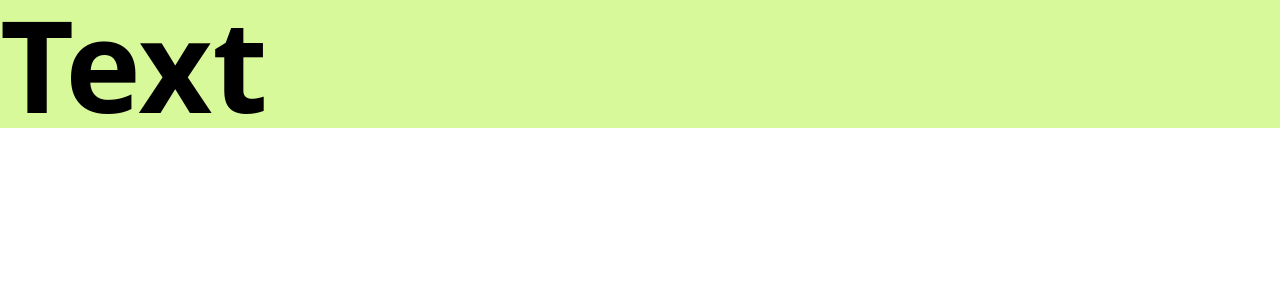
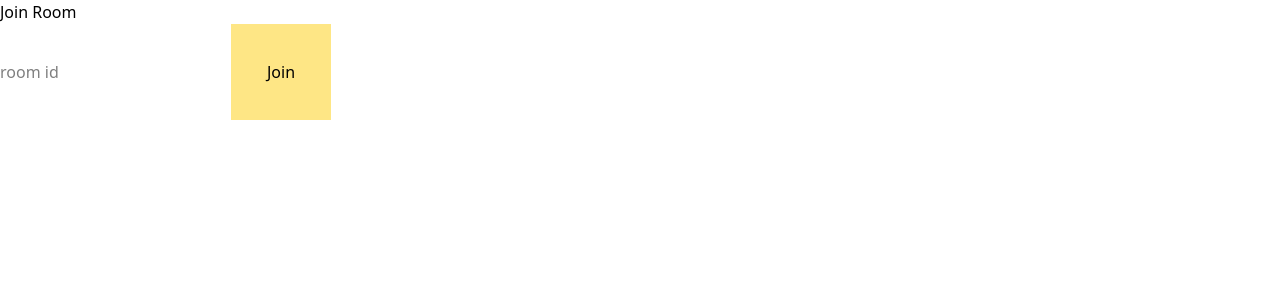
Before and after one commit to DaniilAndreyev/bridge, a Next.js app: page / in a window 1280 px wide. Shown: the top 300 px of the page. Built offline with nearby package versions, Linux system fonts and the light colour scheme.

Commit message:
feat: add basic home page

```diff
--- a/app/page.tsx
+++ b/app/page.tsx
@@ -1,3 +1,25 @@
+"use client"
+
+import { useRouter } from "next/navigation"
+import { useState } from "react"
+
 export default function Home() {
-  return <div className="text-9xl font-semibold bg-lime-200">Text</div>
+  const router = useRouter()
+  const [room, setRoom] = useState("")
+
+  return (
+    <div>
+      <h1>Join Room</h1>
+
+      <input
+        value={room}
+        onChange={(e) => setRoom(e.target.value)}
+        placeholder="room id"
+      />
+
+      <button className="p-9 bg-amber-200" onClick={() => router.push(`/room/${room}`)}>
+        Join
+      </button>
+    </div>
+  )
 }
```
